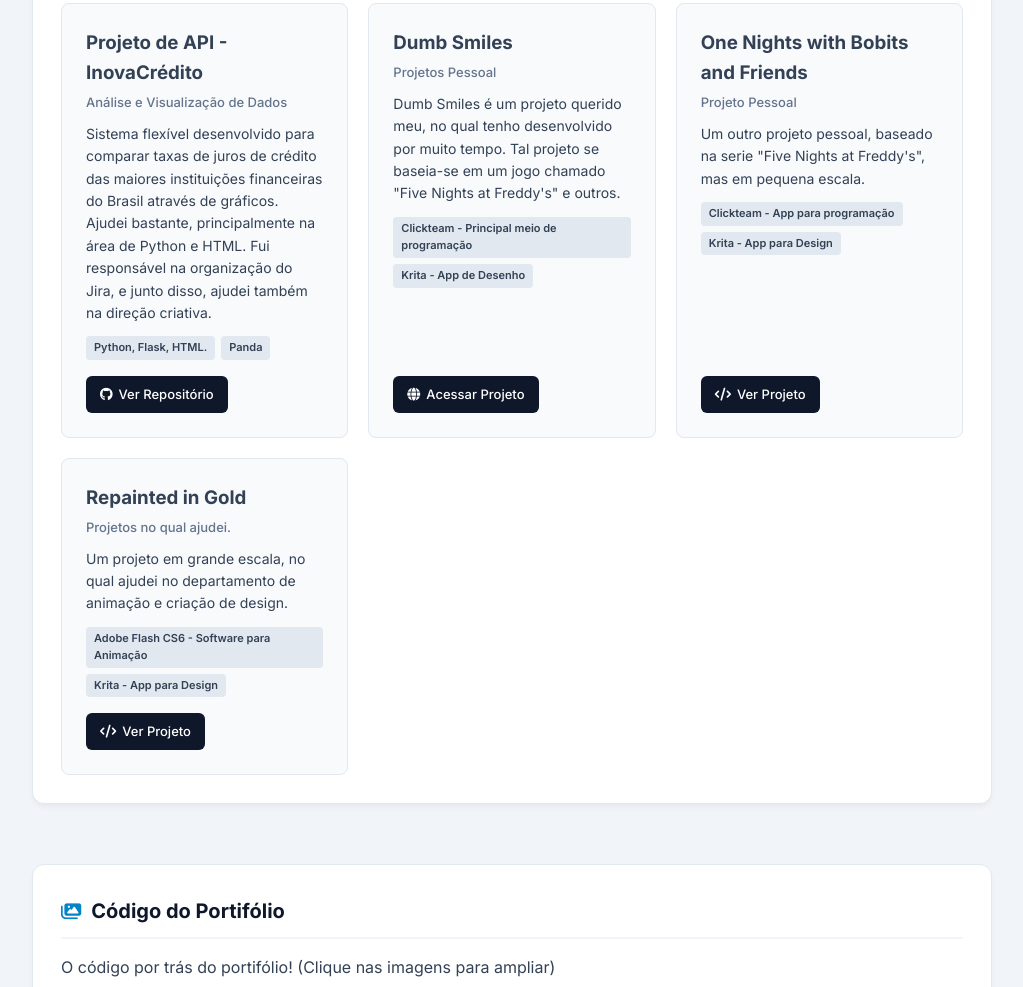
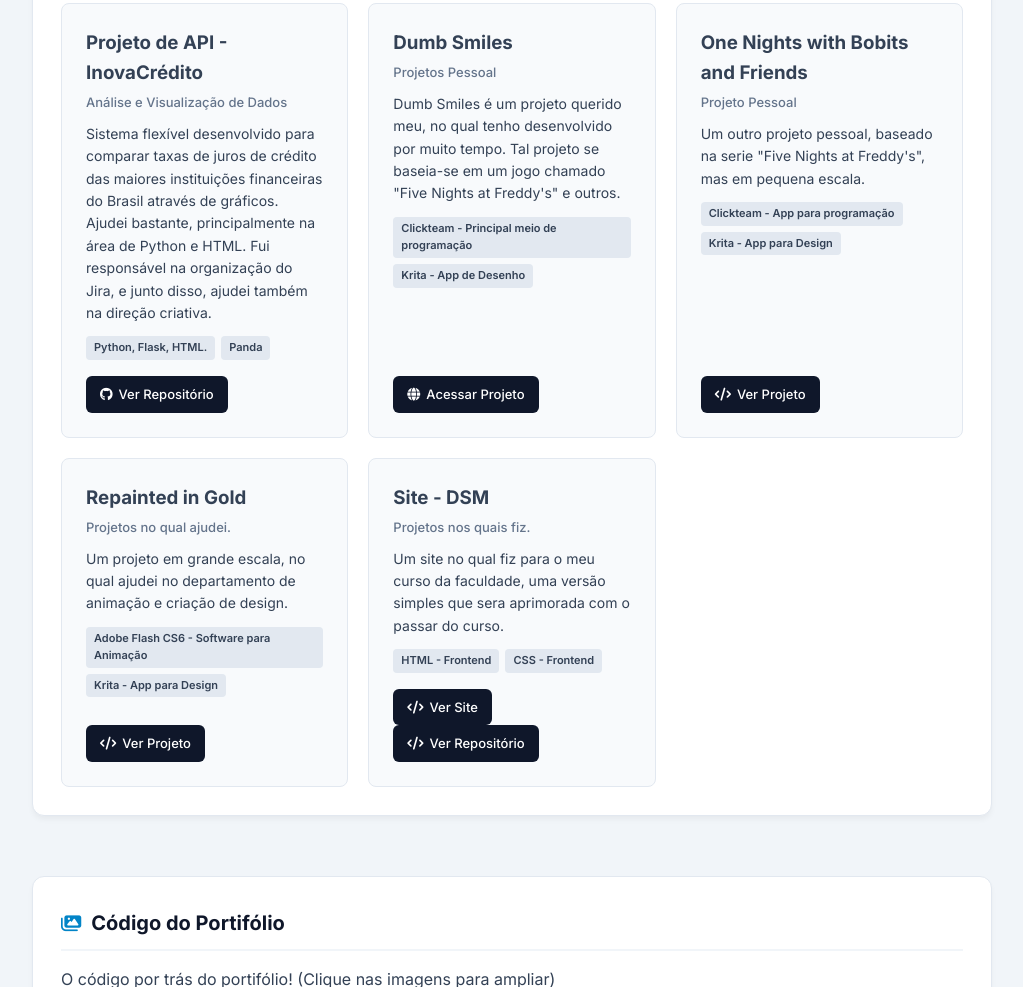
Before and after one commit to JoaoManoel-dev-cpu/Portif-lio, a plain HTML site: page projetos.html in a window 1280 px wide. Shown: the part 306-1293 px from the top of the page, without its empty margins (128-1151 px from the left). Drawn offline with Linux system fonts and the light colour scheme.

```diff
--- a/projetos.html
+++ b/projetos.html
@@ -283,6 +283,27 @@
                             </a>
                         </div>
                     </div>
+                           <div class="card-projeto-completo">
+                        <div>
+                            <h3>Site - DSM</h3>
+                            <h4 style="font-size: 13px; color: #64748b; margin-top: 4px; font-weight: 500;">Projetos nos quais fiz.</h4>
+                            <p style="margin-top: 10px; font-size: 14px;">
+                                Um site no qual fiz para o meu curso da faculdade, uma versão simples que sera aprimorada com o passar do curso.
+                            </p>
+                            <div class="tech-tags">
+                                <span class="tag-tech">HTML - Frontend</span>
+                                <span class="tag-tech">CSS - Frontend</span>
+                            </div>
+                        </div>
+                        <div>
+                            <a href="https://joaomanoel-dev-cpu.github.io/AtividadesJean/" target="_blank" class="link-projeto">
+                                <i class="fa-solid fa-code"></i> Ver Site
+                            </a>
+                            <a href="https://github.com/JoaoManoel-dev-cpu/AtividadesJean" target="_blank" class="link-projeto">
+                                <i class="fa-solid fa-code"></i> Ver Repositório
+                            </a>
+                        </div>
+                    </div>
 
                 </div>
             </section>
```
